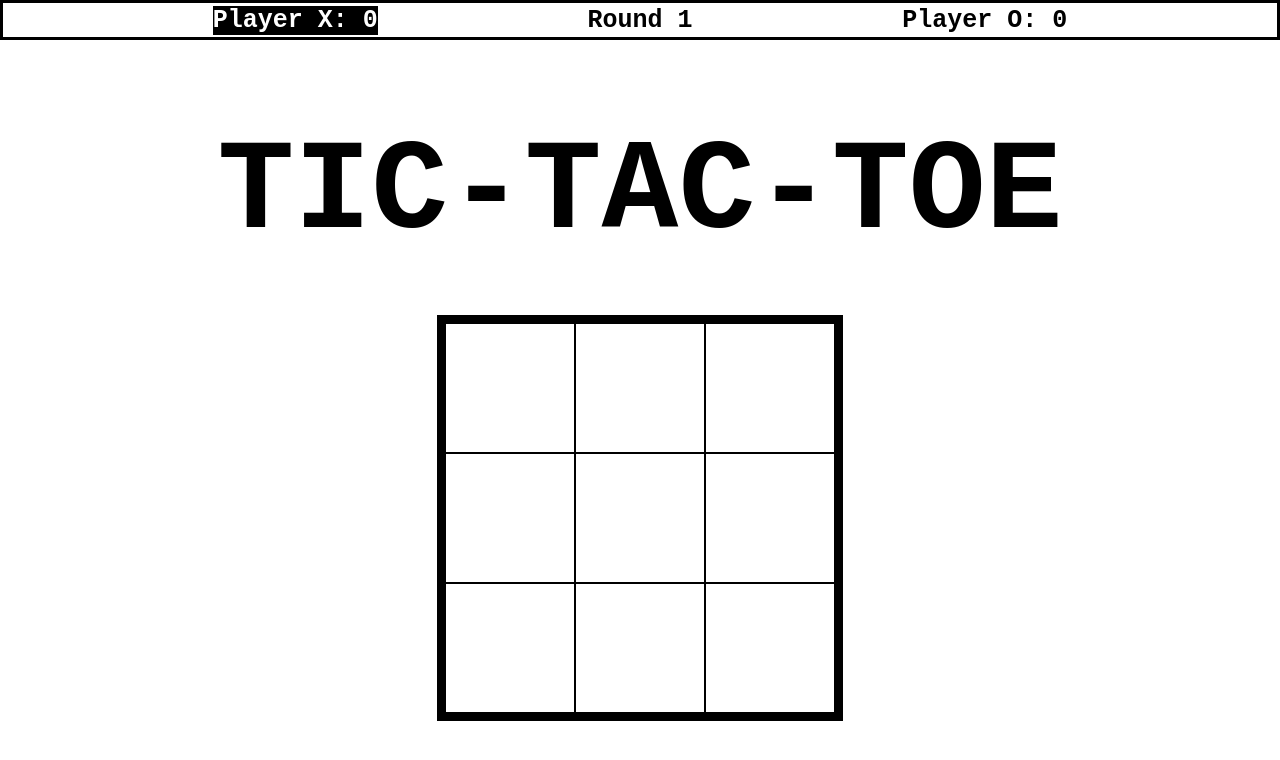
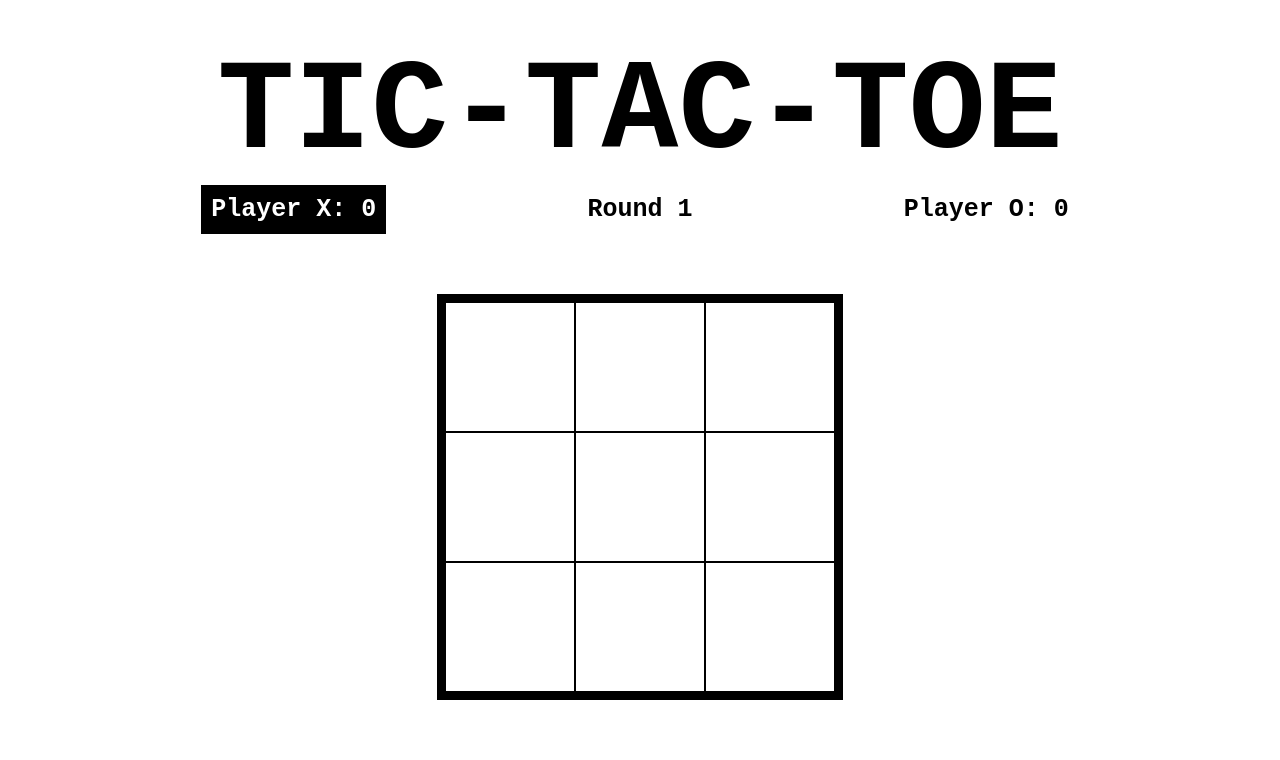
Before and after one commit to ashLuchowa/tictactoe, a plain HTML site: page index.html in a window 1280 px wide. Drawn offline with Linux system fonts and the light colour scheme.

Commit message:
Improve visuals

```diff
--- a/index.html
+++ b/index.html
@@ -8,15 +8,17 @@
     <link rel="stylesheet" href="./style.css" />
   </head>
   <body>
+    <div class="container">
+      <div class="game-logo">
+        <h1>TIC-TAC-TOE</h1>
+      </div>
+    </div>
     <header>
       <h2 id="player1-score">Player X: 0</h2>
       <h2 id="current-round">Round 1</h2>
       <h2 id="player2-score">Player O: 0</h2>
     </header>
-    <div class="container">
-      <div class="game-logo">
-        <h1>TIC-TAC-TOE</h1>
-      </div>
+    <div class="container mainboard-container">
       <div class="mainboard">
         <div id="square1" class="square"></div>
         <div id="square2" class="square"></div>
--- a/style.css
+++ b/style.css
@@ -6,28 +6,31 @@
 }
 
 body {
+  height: 100vh;
+  padding: 40px 0px;
+  display: flex;
+  flex-direction: column;
   font-family: "Courier New", sans-serif;
 }
 
 :root {
   --mainboard-size: 130px;
+  --main-grid-size: 67vh;
+  --header-height: auto;
 }
 
 .container {
-  height: 95vh;
   display: flex;
-  flex-direction: column;
   justify-content: center;
   align-items: center;
 }
 
 /*---------------- HEADER ----------------*/
 header {
-  height: 5vh;
+  height: var(--header-height);
   display: flex;
   justify-content: space-evenly;
   align-items: center;
-  border: 3px solid black;
 }
 
 header h2 {
@@ -36,8 +39,8 @@ header h2 {
 
 /*---------------- GAMEBOARD ----------------*/
 .game-logo {
-  margin-bottom: 50px;
   font-size: 5vw;
+  height: calc(100vh - (var(--main-grid-size) + var(--header-height)));
 }
 
 .mainboard {
@@ -57,8 +60,16 @@ header h2 {
   width: var(--mainboard-size);
 }
 
+.mainboard-container {
+  height: var(--main-grid-size);
+}
+
 /*---------------- UI ----------------*/
 .updateScoreUI {
   background-color: black;
   color: white;
 }
+
+#player1-score, #player2-score {
+  padding: 10px;
+}
```
